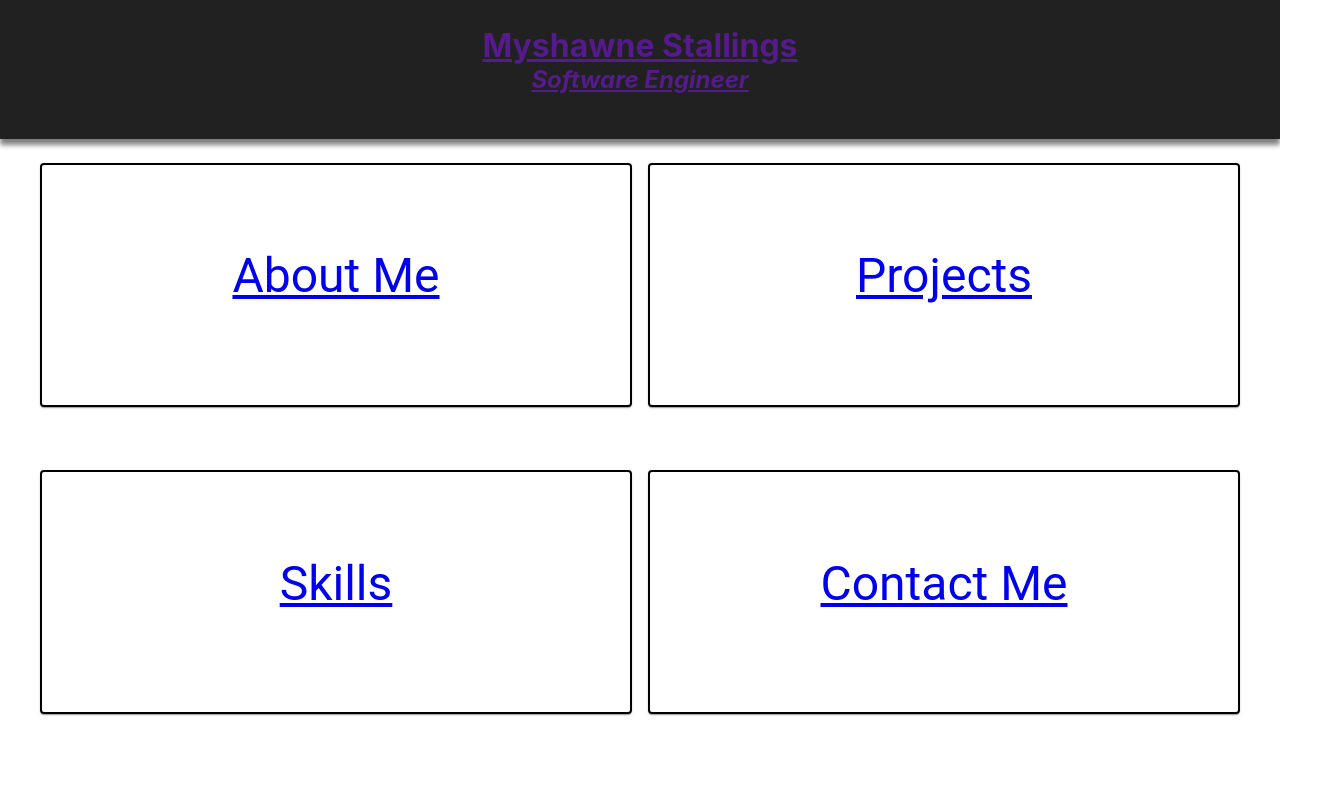
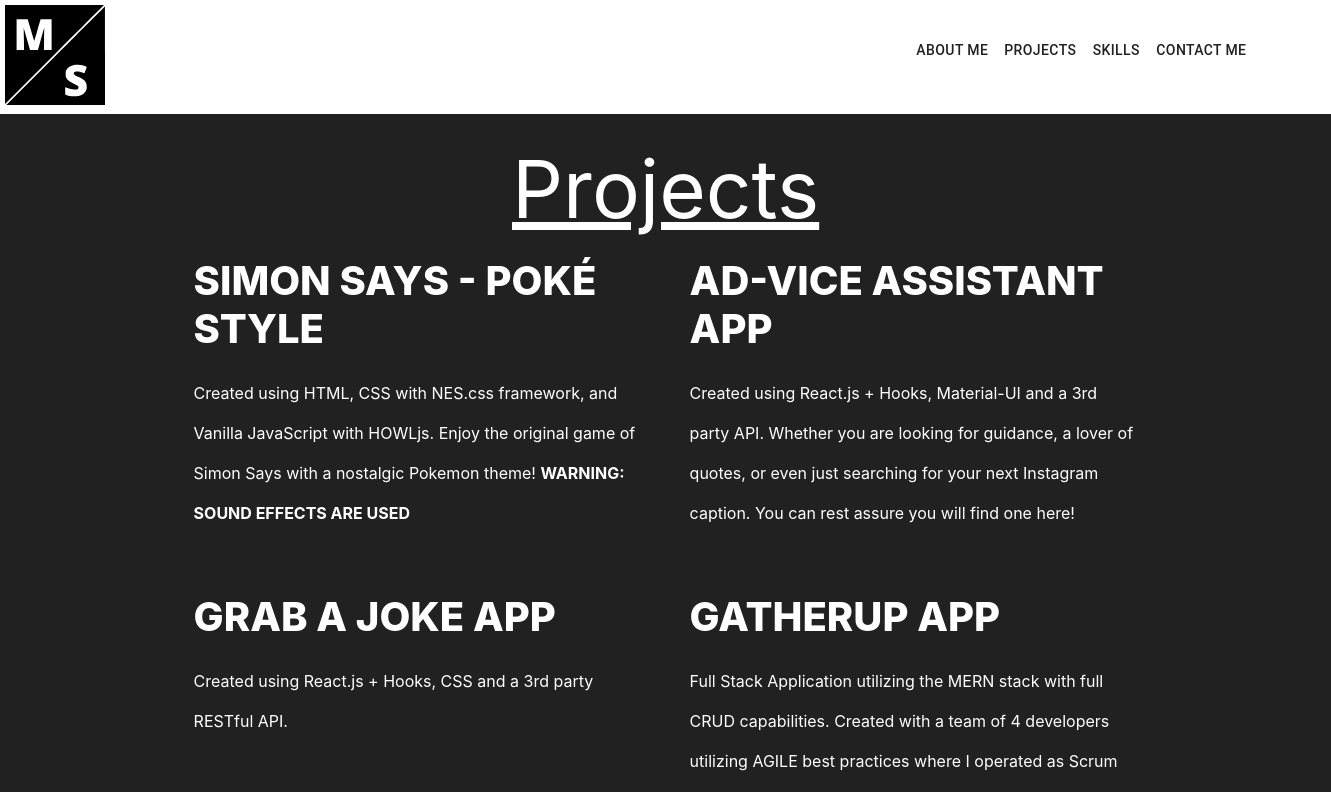
Before and after one commit to Mysta3/portfolio-v3, a React (Create React App) app: page /projects in a window 1280 px wide. Shown: the top 792 px of the page, 1331 px wide, since content can reach past the window. Built offline with nearby package versions, Linux system fonts and the light colour scheme.

Commit message:
built out rest of projects, skills and styled

```diff
--- a/public/index.html
+++ b/public/index.html
@@ -15,6 +15,10 @@
       user's mobile device or desktop. See https://developers.google.com/web/fundamentals/web-app-manifest/
     -->
     <link rel="manifest" href="%PUBLIC_URL%/manifest.json" />
+    <link
+      rel="stylesheet"
+      href="https://cdn.rawgit.com/konpa/devicon/df6431e323547add1b4cf45992913f15286456d3/devicon.min.css"
+    />
     <!--
       Notice the use of %PUBLIC_URL% in the tags above.
       It will be replaced with the URL of the `public` folder during the build.
--- a/src/App.css
+++ b/src/App.css
@@ -1,12 +1,29 @@
 main {
-  max-width: 1200px;
+  max-width: 100vw;
+  max-height: 100vh;
   margin: 0 auto;
   display: grid;
   grid-gap: 1rem;
+  padding: 2%;
 }
+
+i {
+  font-size: 10vh;
+  padding: 2vw;
+}
+
+a {
+  text-decoration: none;
+}
+
+a:hover {
+  text-decoration: underline grey;
+}
+
 
 @media (min-width: 600px) {
   main {
     grid-template-columns: repeat(2, 1fr);
   }
+
 }
--- a/src/App.js
+++ b/src/App.js
@@ -11,8 +11,8 @@ function App() {
     <div>
       <Switch>
         <Route path="/about" component={About} />
-        {/* <Route path="/projects" component={Projects} />
-        <Route path="/skills" component={Skills} /> */}
+        <Route path="/projects" component={Projects} />
+        <Route path="/skills" component={Skills} />
         <Route path="/contact" component={Contact} />
         <Route path="/" component={Header} />
       </Switch>
--- a/src/components/Header.js
+++ b/src/components/Header.js
@@ -1,7 +1,7 @@
 import React from 'react';
 import { makeStyles } from '@material-ui/core/styles';
 import { Link } from 'react-router-dom';
-import Initial from './Initial'
+import Initial from './Initial';
 
 const useStyles = makeStyles({
   root: {
@@ -10,7 +10,6 @@ const useStyles = makeStyles({
     marginTop: '0',
     padding: '2%',
     textAlign: 'center',
-    color: 'white',
     boxShadow: '0px 6px 5px grey'
   },
   title: {
@@ -20,6 +19,9 @@ const useStyles = makeStyles({
   },
   subTitle: {
     marginTop: '0'
+  },
+  link: {
+    color: 'white'
   }
 });
 
@@ -29,7 +31,7 @@ function ButtonAppBar() {
   return (
     <div>
       <header className={classes.root}>
-        <Link>
+        <Link to='/' className={classes.link}>
           <h1 className={classes.title}>Myshawne Stallings</h1>
           <h2 className={classes.subTitle}>
             <em>Software Engineer</em>
--- a/src/components/Initial.js
+++ b/src/components/Initial.js
@@ -11,14 +11,14 @@ const useStyles = makeStyles({
   card: {
     height: '15rem',
     border: '2px solid black',
-    // padding: '1rem',
     margin: '4% auto'
   },
   cardActionArea: {
     height: '15rem'
   },
   h3: {
-    textAlign: `center`
+    textAlign: 'center',
+    color: 'black'
   }
 });
 
--- a/src/components/Projects.js
+++ b/src/components/Projects.js
@@ -0,0 +1,116 @@
+import React from 'react';
+import NavBar from './NavBar';
+import { makeStyles } from '@material-ui/core/styles';
+
+const useStyles = makeStyles({
+  container: {
+    display: 'flex',
+    justifyContent: 'center',
+    flexDirection: 'column',
+    color: 'white',
+    background: '#212121',
+    padding: '2%',
+    minHeight: '100vh',
+    minWidth: '100vw',
+    wordWrap: 'break-word'
+  },
+  paragraph: {
+    fontSize: '25px',
+    paddingLeft: '3%',
+    paddingRight: '3%',
+    textShadow: '1px 1px 1px white'
+  },
+  title: {
+    textAlign: 'center',
+    padding: '0',
+    fontSize: '5rem',
+    textDecoration: 'underline',
+    marginTop: 0
+  },
+  projectBoard: {
+    minWidth: '40vw',
+    display: 'flex',
+    justifyContent: 'center',
+    flexWrap: 'wrap'
+  },
+  projectCard: {
+    margin: '3vh',
+    maxWidth: '35vw',
+    fontSize: '1rem',
+    lineHeight: '5vh'
+  },
+  span: {
+    fontSize: '5vh',
+    color: 'white',
+    fontWeight: '800'
+  }
+});
+
+function Projects() {
+  const classes = useStyles();
+  return (
+    <div>
+      <NavBar />
+      <div className={classes.container}>
+        <span className={classes.title}>Projects</span>
+        <div className={classes.projectBoard}>
+          <div className={classes.projectCard}>
+            <a href="https://mysta3.github.io/simon_app/">
+              <span className={classes.span}>SIMON SAYS - POKÉ STYLE</span>
+            </a>
+            <p>
+              Created using HTML, CSS with NES.css framework, and Vanilla
+              JavaScript with HOWLjs. Enjoy the original game of Simon Says with
+              a nostalgic Pokemon theme!{' '}
+              <strong>WARNING: SOUND EFFECTS ARE USED</strong>
+            </p>
+          </div>
+          <div className={classes.projectCard}>
+            <a href="https://advice-assistant-app.herokuapp.com/">
+              <span className={classes.span}>AD-VICE ASSISTANT APP</span>
+            </a>
+            <p>
+              Created using React.js + Hooks, Material-UI and a 3rd party API.
+              Whether you are looking for guidance, a lover of quotes, or even
+              just searching for your next Instagram caption. You can rest
+              assure you will find one here!
+            </p>
+          </div>
+
+          <div className={classes.projectCard}>
+            <a href="https://grab-a-joke.herokuapp.com/">
+              <span className={classes.span}>GRAB A JOKE APP</span>
+            </a>
+            <p>
+              Created using React.js + Hooks, CSS and a 3rd party RESTful API.
+            </p>
+          </div>
+          <div className={classes.projectCard}>
+            <a href="https://gatherupapp.herokuapp.com/">
+              <span className={classes.span}>GATHERUP APP</span>
+            </a>
+            <p>
+              Full Stack Application utilizing the MERN stack with full CRUD
+              capabilities. Created with a team of 4 developers utilizing AGILE
+              best practices where I operated as Scrum master/Software Developer
+              as well as using a Github Feature Branch workflow.
+            </p>
+          </div>
+
+          <div className={classes.projectCard}>
+            <a href="https://squadup-app.herokuapp.com/squadup">
+              <span className={classes.span}>SQUADUP APP</span>
+            </a>
+            <p>
+              Full Stack App utilizing a React frontend and a Python/Django
+              backend. Space and place for gamers to find a squad that shares
+              the same gaming schedule!
+            </p>
+          </div>
+        </div>
+      </div>
+    </div>
+  );
+}
+
+export default Projects;
--- a/src/components/Skills.js
+++ b/src/components/Skills.js
@@ -0,0 +1,60 @@
+import React from 'react';
+import NavBar from './NavBar';
+import { makeStyles } from '@material-ui/core/styles';
+
+const useStyles = makeStyles({
+  container: {
+    textAlign: 'center',
+    color: 'white',
+    background: '#212121',
+    padding: '2%',
+    minHeight: '100vh'
+  },
+  paragraph: {
+    fontSize: '25px',
+    paddingLeft: '3%',
+    paddingRight: '3%',
+    textShadow: '1px 1px 1px white'
+  },
+  title: {
+    padding: '0',
+    fontSize: '6rem',
+    textDecoration: 'underline',
+    marginTop: 0
+  },
+  skillset: {
+    minWidth: '40vw',
+    display: 'flex',
+    justifyContent: 'center',
+    flexWrap: 'wrap'
+  }
+});
+
+function Skills() {
+  const classes = useStyles();
+  return (
+    <div>
+      <NavBar />
+      <div className={classes.container}>
+        <span className={classes.title}>Skill-Set</span>
+        <div className={classes.skillset}>
+          <i className="devicon-html5-plain-wordmark colored"></i>
+          <i className="devicon-css3-plain-wordmark colored"></i>
+          <i className="devicon-sass-original colored"></i>
+          <i className="devicon-javascript-plain colored"></i>
+          <i className="devicon-git-plain-wordmark colored"></i>
+          <i className="devicon-github-plain-wordmark"></i>
+          <i className="devicon-react-original-wordmark colored"></i>
+          <i className="devicon-nodejs-plain-wordmark colored"></i>
+          <i className="devicon-express-original-wordmark"></i>
+          <i className="devicon-postgresql-plain-wordmark colored"></i>
+          <i className="devicon-mongodb-plain-wordmark colored"></i>
+          <i className="devicon-python-plain-wordmark colored"></i>
+          <i className="devicon-django-line-wordmark"></i>
+        </div>
+      </div>
+    </div>
+  );
+}
+
+export default Skills;
```
Also changed, not shown: 1 other file (tests, documents, lock files or other folders).
